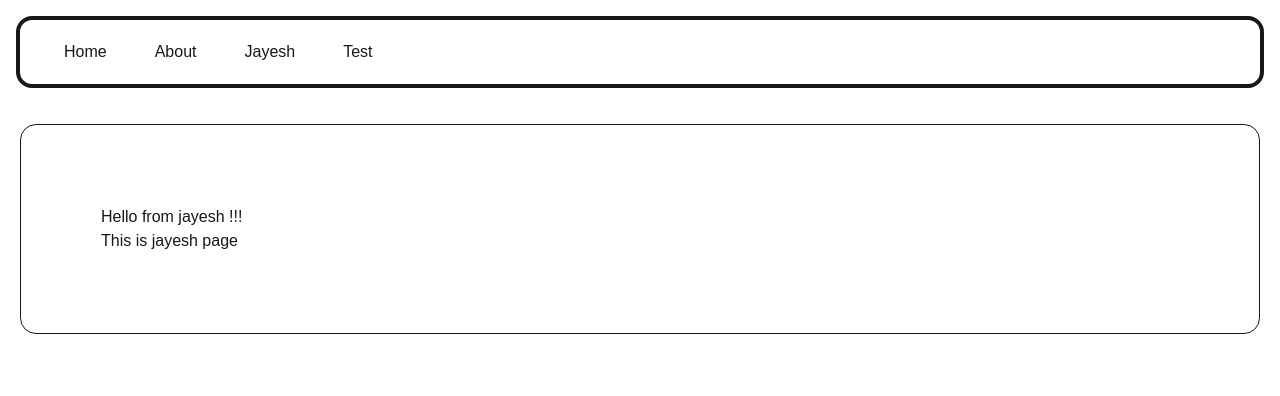
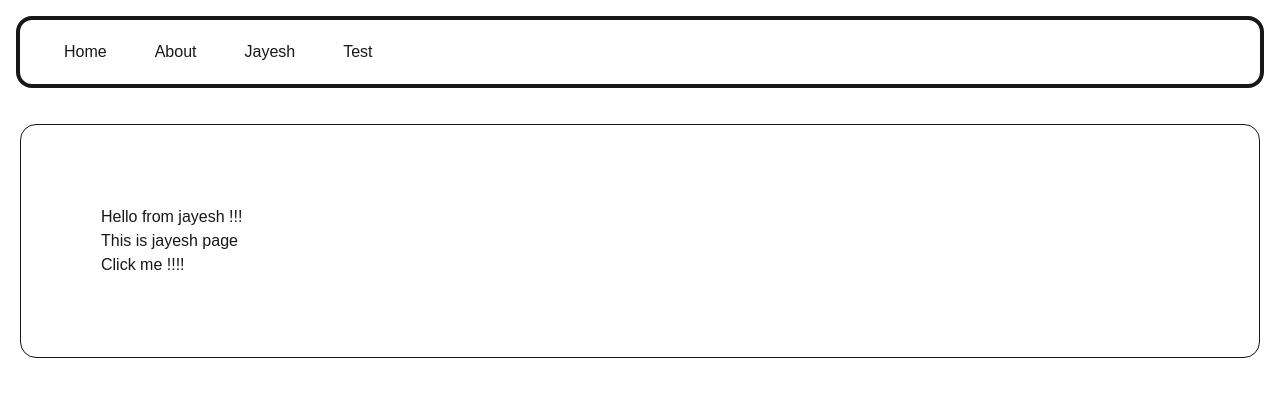
Before and after one commit to jayeshkumardhariyal/Next-Js-Practice-, a Next.js app: page /jayesh in a window 1280 px wide. Shown: the top 396 px of the page. Built offline with nearby package versions, Linux system fonts and the light colour scheme.

Commit message:
Add button to Jayesh page with click alert functionality

```diff
--- a/app/jayesh/page.tsx
+++ b/app/jayesh/page.tsx
@@ -1,8 +1,12 @@
+"use client"
 export default function Jayesh(){
     return(
         <div>
             <h1>Hello from jayesh !!!</h1>
             <p>This is jayesh page</p>
+            <button onClick={()=>{
+                alert("Buttton Clicked")
+            }}>Click me !!!!</button>
         </div>
     )
 }
```
